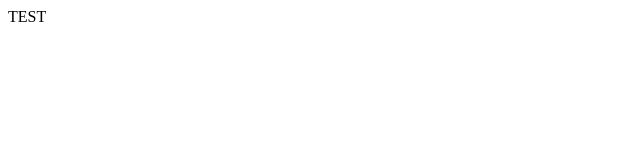
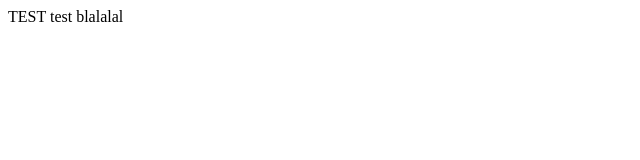
Before and after one commit to cyril-opencampus/lafourchetteabretelle, a plain HTML site: page index.html in a window 1280 px wide. Shown: the full height of the page, 0-640 px from the left. Drawn offline with Linux system fonts and the light colour scheme.

Commit message:
Update index.html
blabal ajout

```diff
--- a/index.html
+++ b/index.html
@@ -1,5 +1,5 @@
 <html>
     <body>
-        TEST
+        TEST test blalalal
     </body>
 </html>
```
